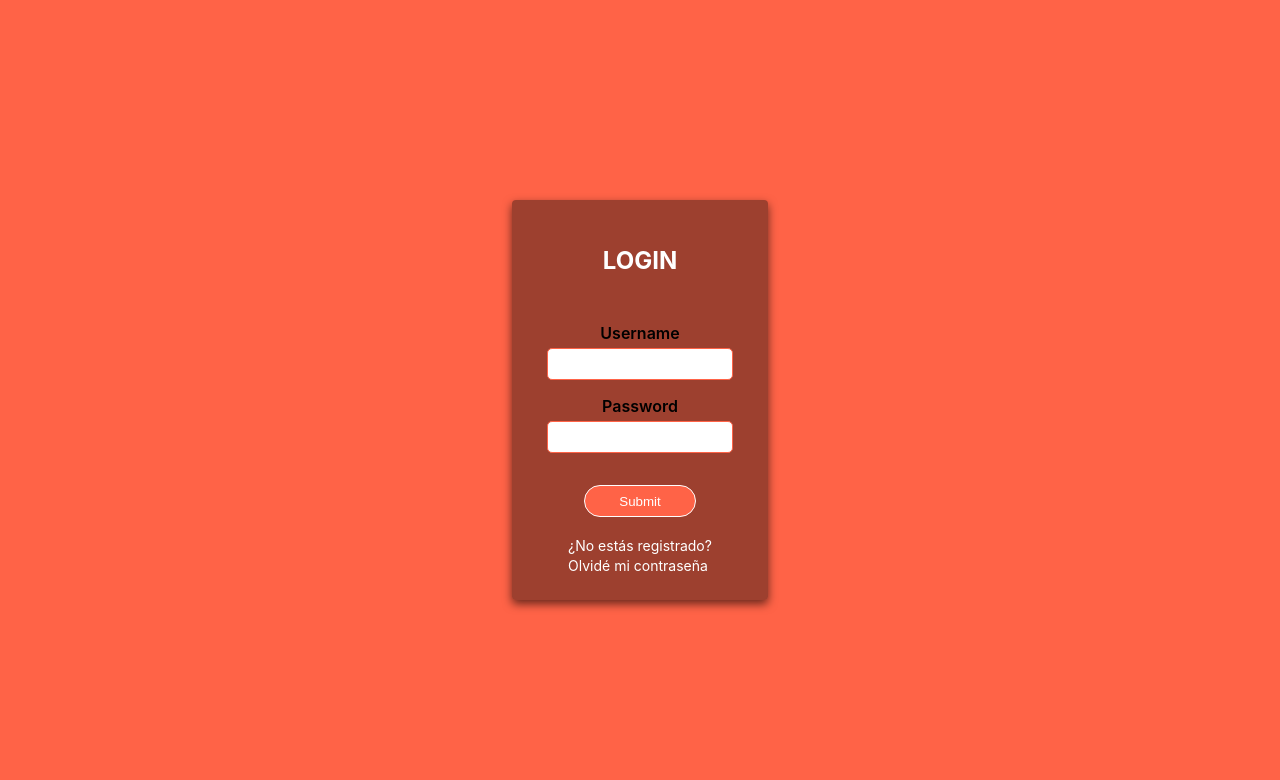
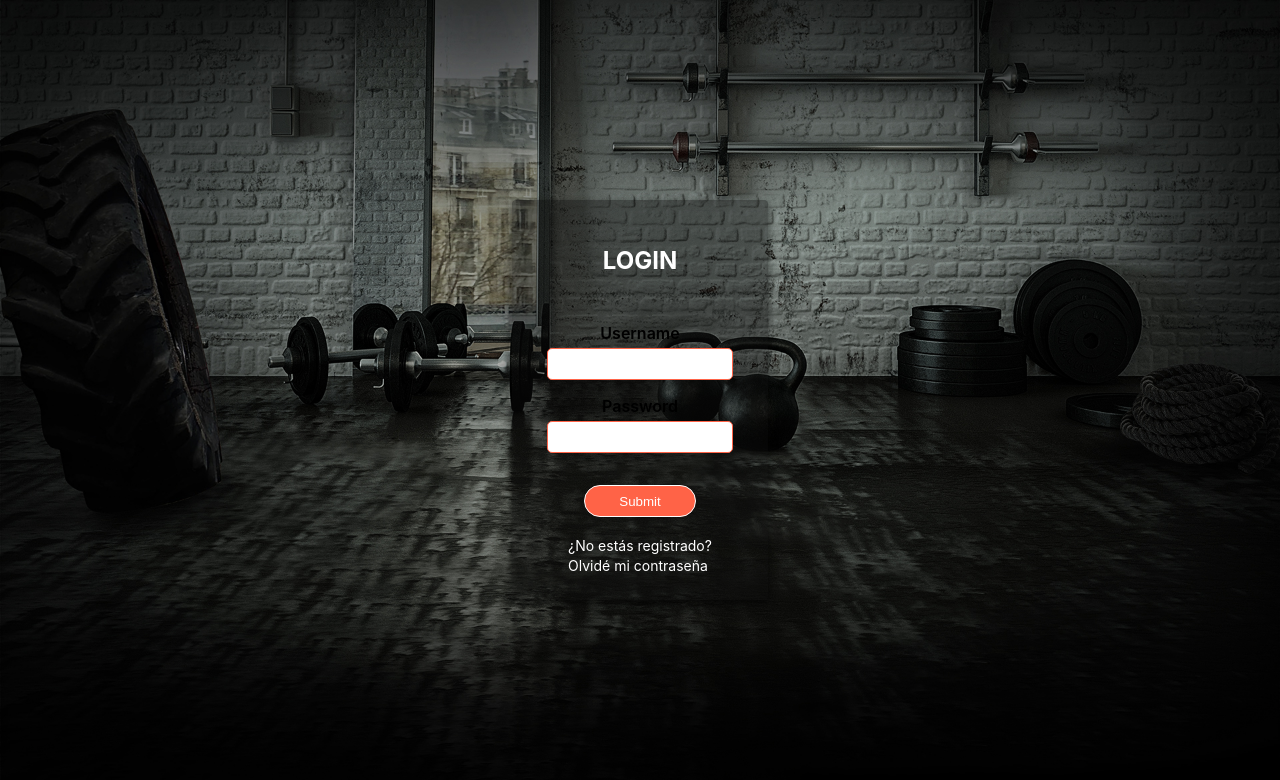
Before and after one commit to maxidefilippis/gym-webapp, a React (Create React App) app: page / in a window 1280 px wide. Shown: the top 780 px of the page. Built offline with nearby package versions, Linux system fonts and the light colour scheme.

Commit message:
[UPDATE] Background for Main Layout

```diff
--- a/src/pages/Layout/mainLayout.jsx
+++ b/src/pages/Layout/mainLayout.jsx
@@ -2,8 +2,12 @@ import React from "react";
 import "./mainLayout.scss";
 
 const MainLayout = ({ children, classContent }) => {
+  const style = {
+    background: "url(./assets/fondo2.jpg)",
+    backgroundSize: "100%",
+  };
   return (
-    <div className="mainLayoutContainer">
+    <div className="mainLayoutContainer" style={style}>
       {/* <Sidebar />
       <header className="mainLayoutContainer__header">
         <Navbar
--- a/src/pages/Layout/mainLayout.scss
+++ b/src/pages/Layout/mainLayout.scss
@@ -1,7 +1,8 @@
+@import "../../styles/globals.scss";
+
 .mainLayoutContainer {
   display: flex;
   justify-content: center;
   align-items: center;
-  background-color: tomato;
   height: 100vh;
 }
```
